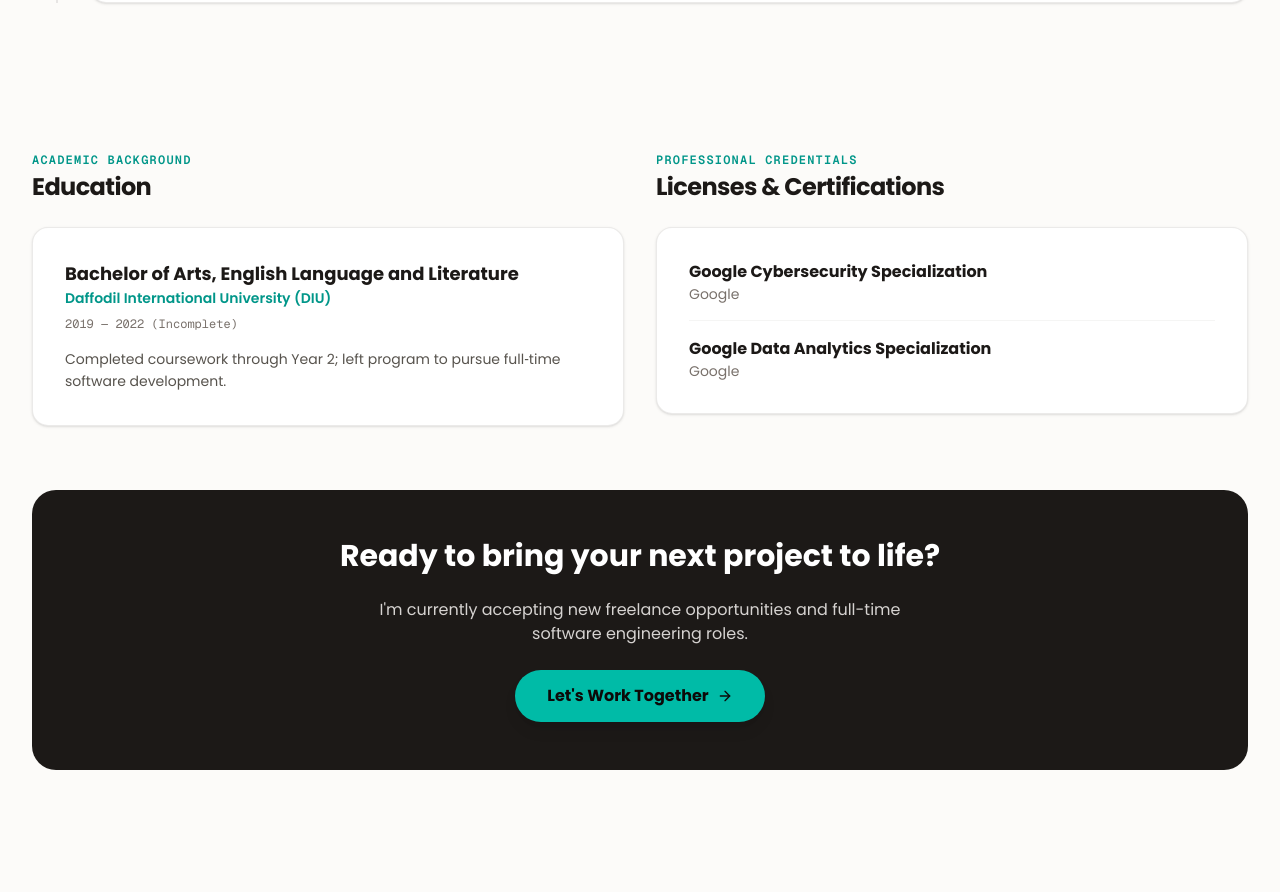
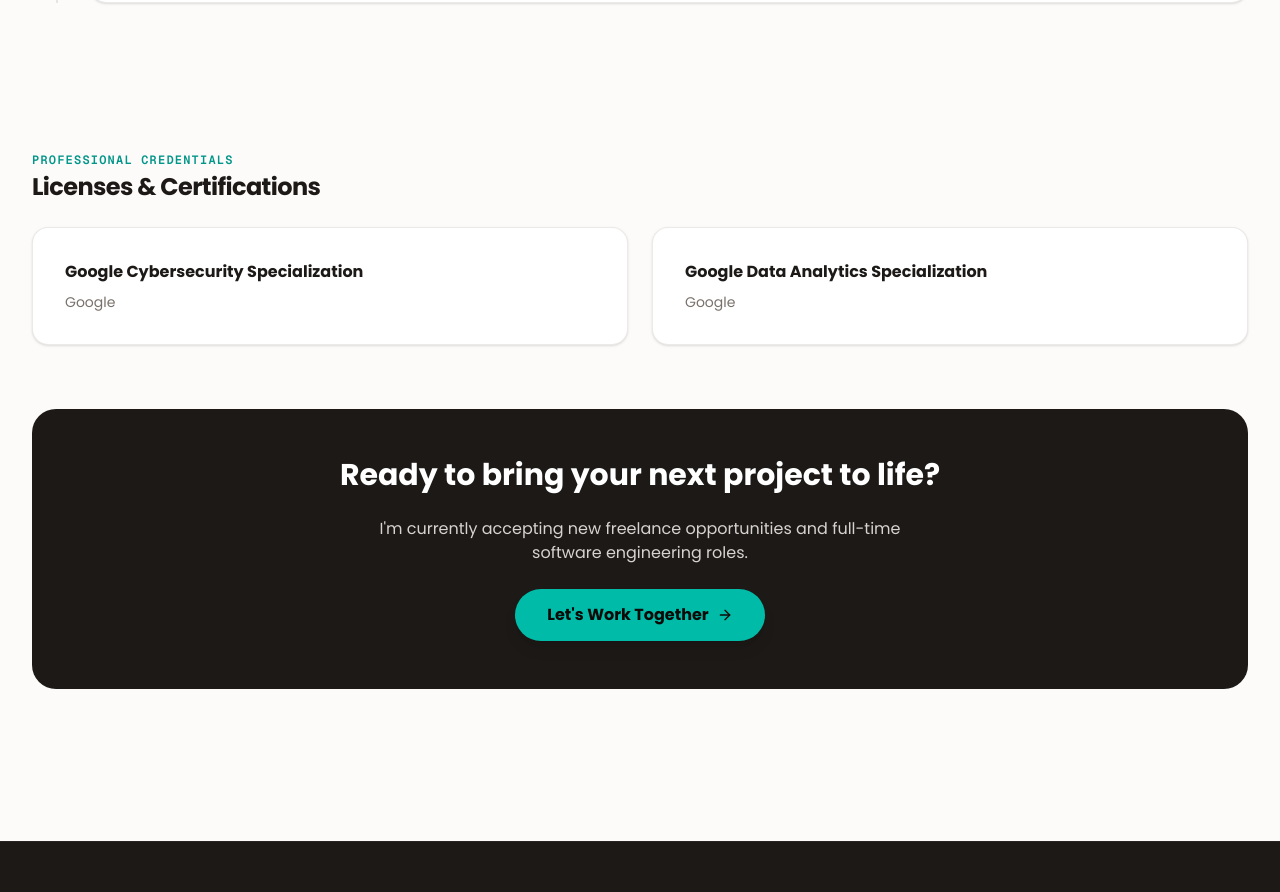
Before and after one commit to MrAbidAkash/my-portfolio, a Next.js app: page /about in a window 1280 px wide. Shown: the part 3192-4084 px from the top of the page. Built offline with nearby package versions, Linux system fonts and the light colour scheme.

Commit message:
feat: create about page with skills, experience, and professional credentials sections

```diff
--- a/src/app/about/page.tsx
+++ b/src/app/about/page.tsx
@@ -192,28 +192,8 @@ export default function AboutPage() {
       {/* Experience Timeline */}
       <Experience />
 
-      {/* Education & Certifications */}
-      <div className="grid grid-cols-1 md:grid-cols-2 gap-8 pt-8">
-        <div className="space-y-6">
-          <div className="space-y-2">
-            <span className="text-xs font-mono uppercase tracking-widest text-teal-600 font-semibold">
-              ACADEMIC BACKGROUND
-            </span>
-            <h2 className="text-2xl font-bold text-stone-900 tracking-tight">
-              Education
-            </h2>
-          </div>
-          <div className="bg-white p-6 sm:p-8 rounded-2xl border border-stone-200/80 shadow-sm">
-            <h3 className="text-lg font-bold text-stone-900">Bachelor of Arts, English Language and Literature</h3>
-            <div className="text-sm font-semibold text-teal-600 mb-2">Daffodil International University (DIU)</div>
-            <div className="text-xs font-mono text-stone-500 mb-4">2019 — 2022 (Incomplete)</div>
-            <p className="text-sm text-stone-600 leading-relaxed">
-              Completed coursework through Year 2; left program to pursue full‑time software development.
-            </p>
-          </div>
-        </div>
-
-        <div className="space-y-6">
+      {/* Professional Credentials / Licenses & Certifications */}
+      <div className="space-y-6 pt-8">
         <div className="space-y-2">
           <span className="text-xs font-mono uppercase tracking-widest text-teal-600 font-semibold">
             PROFESSIONAL CREDENTIALS
@@ -222,15 +202,14 @@ export default function AboutPage() {
             Licenses & Certifications
           </h2>
         </div>
-          <div className="bg-white p-6 sm:p-8 rounded-2xl border border-stone-200/80 shadow-sm space-y-4">
-            <div className="flex flex-col border-b border-stone-100 pb-4">
+        <div className="grid grid-cols-1 sm:grid-cols-2 gap-6">
+          <div className="bg-white p-6 sm:p-8 rounded-2xl border border-stone-200/80 shadow-sm space-y-2">
             <h3 className="text-base font-bold text-stone-900">Google Cybersecurity Specialization</h3>
             <div className="text-sm text-stone-500">Google</div>
           </div>
-            <div className="flex flex-col">
+          <div className="bg-white p-6 sm:p-8 rounded-2xl border border-stone-200/80 shadow-sm space-y-2">
             <h3 className="text-base font-bold text-stone-900">Google Data Analytics Specialization</h3>
             <div className="text-sm text-stone-500">Google</div>
-            </div>
           </div>
         </div>
       </div>
```
Lines whose indentation alone changed are shown as unchanged.
